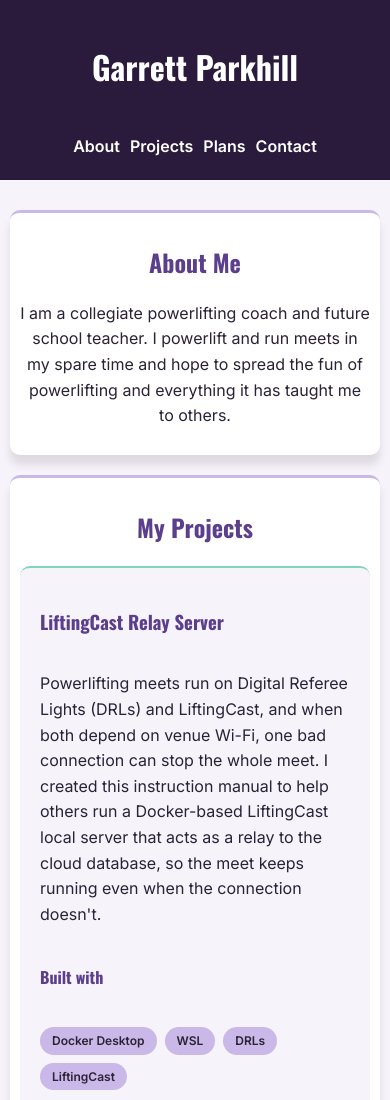
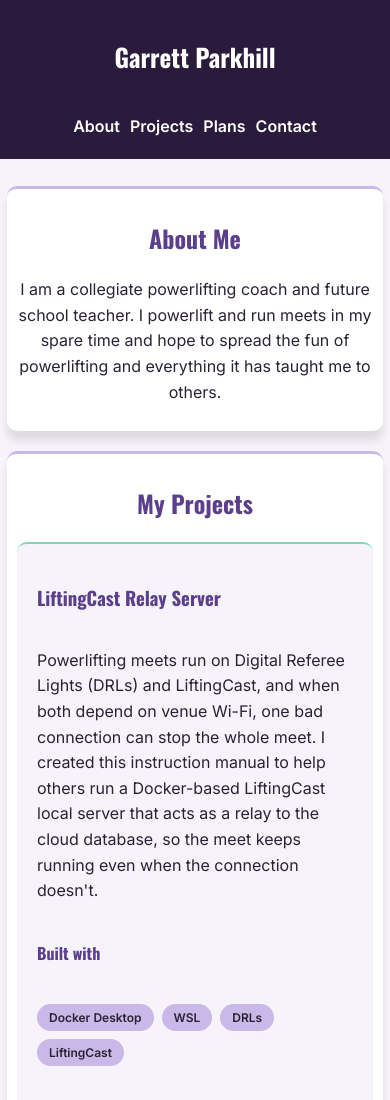
Before and after one commit to garrettparkhill-collab/portfolio, a plain HTML site: page index.html in a window 390 px wide. Shown: the top 1100 px of the page. Drawn offline with nearby package versions, Linux system fonts and the light colour scheme.

Commit message:
Favicons, graph tags, preview image, and iPhone layout edits

```diff
--- a/index.html
+++ b/index.html
@@ -4,12 +4,19 @@
 <head>
     <meta charset="UTF-8">
     <meta name="viewport" content="width=device-width, initial-scale=1.0">
+    <meta name="description" content="Your description here">
+    <meta property="og:title" content="Garrett Parkhill | Portfolio">
+    <meta property="og:description" content="Your description here">
+    <meta property="og:url" content="https://garrettparkhill-collab.github.io/portfolio/">
+    <meta property="og:type" content="website">
+    <meta property="og:image" content="https://garrettparkhil-collab.github.io/portfolio/preview.png">
     <title>Garrett Parkhill | Portfolio</title>
     <link rel="preconnect" href="https://fonts.googleapis.com">
     <link rel="preconnect" href="https://fonts.gstatic.com" crossorigin>
-    <link href="https://fonts.googleapis.com/css2?family=Inter:wght@400;600&family=Oswald:wght@500;700&display=swap"
-        rel="stylesheet">
+    <link href="https://fonts.googleapis.com/css2?family=Inter:wght@400;600&family=Oswald:wght@500;700&display=swap" rel="stylesheet">
     <link rel="stylesheet" href="https://cdnjs.cloudflare.com/ajax/libs/font-awesome/6.5.1/css/all.min.css">
+    <link rel="icon" href="favicon.ico" sizes="any">
+    <link rel="apple-touch-icon" href="apple-touch-icon.png">
     <link rel="stylesheet" href="style.css">
 </head>
 
--- a/style.css
+++ b/style.css
@@ -46,6 +46,10 @@
 }
 */
 
+html {
+    scroll-behavior: smooth;
+}
+
 body {
     background-color: var(--color-bg);
     font-family: 'Inter', sans-serif;
@@ -60,6 +64,9 @@ header {
     gap: 20px;
     background-color: var(--color-dark);
     padding: 20px;
+    position: sticky;
+    top: 0;
+    z-index:10;
 }
 
 header h1 {
@@ -108,6 +115,7 @@ section {
     color: var(--color-text);
     background-color: var(--color-surface);
     border-top: 3px solid var(--color-highlight);
+    scroll-margin-top:202px;
 }
 
 footer {
@@ -226,17 +234,24 @@ footer {
 @media (max-width:600px) {
     header {
         flex-direction: column;
+        position: static;
     }
 
     h1 {
-        font-size: 32px;
+        font-size: 25px;
     }
 
     main {
-        padding: 10px;
+        padding: 7px;
     }
 
     section {
         padding: 10px;
     }
 }
+
+@media (prefers-reduced-motion: reduce) {
+    html {
+        scroll-behavior: auto;
+    }
+}
```
Also changed, not shown: favicon_io/about.txt (added), favicon_io/android-chrome-192x192.png (added), favicon_io/android-chrome-512x512.png (added), favicon_io/apple-touch-icon.png (added), favicon_io/favicon-16x16.png (added), favicon_io/favicon-32x32.png (added), favicon_io/favicon.ico (added), favicon_io/site.webmanifest (added).
